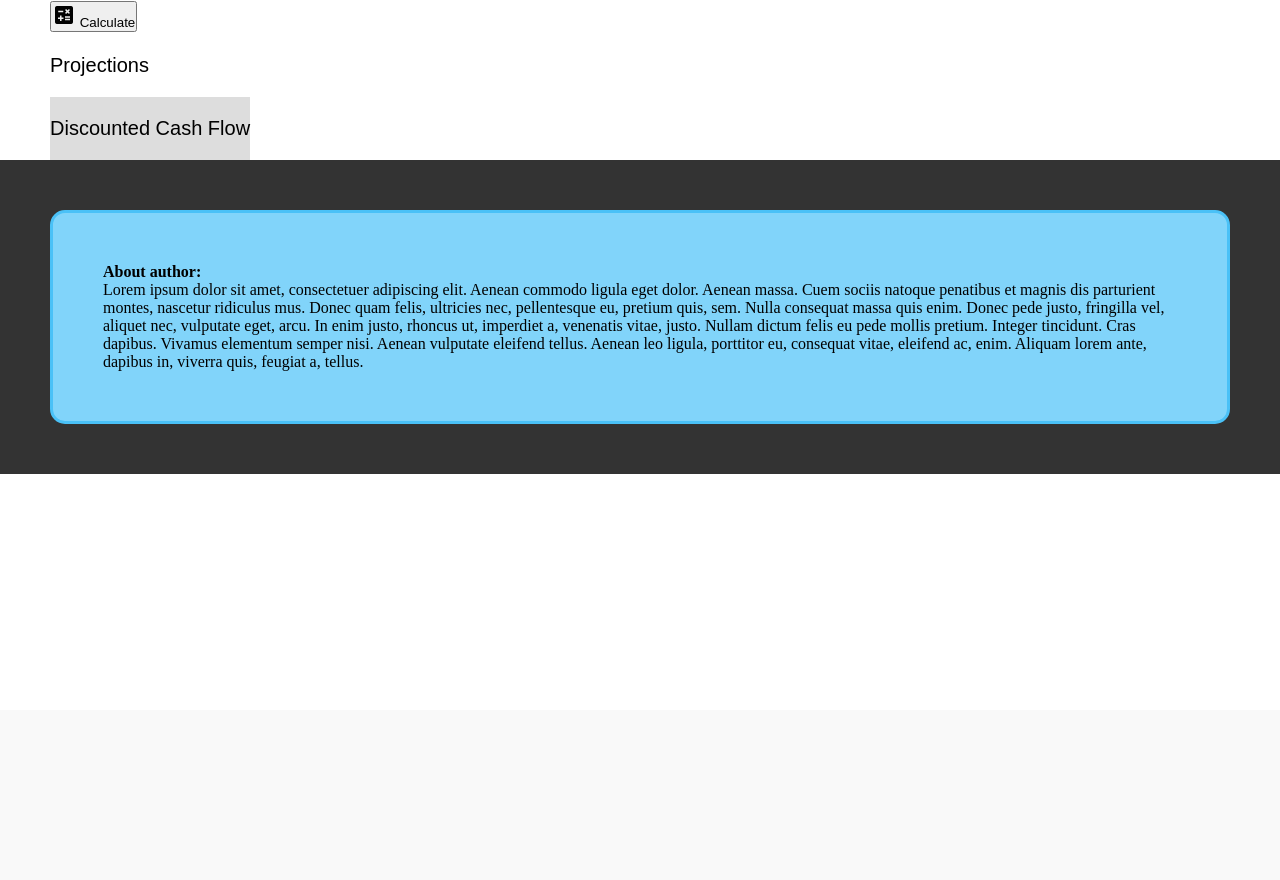
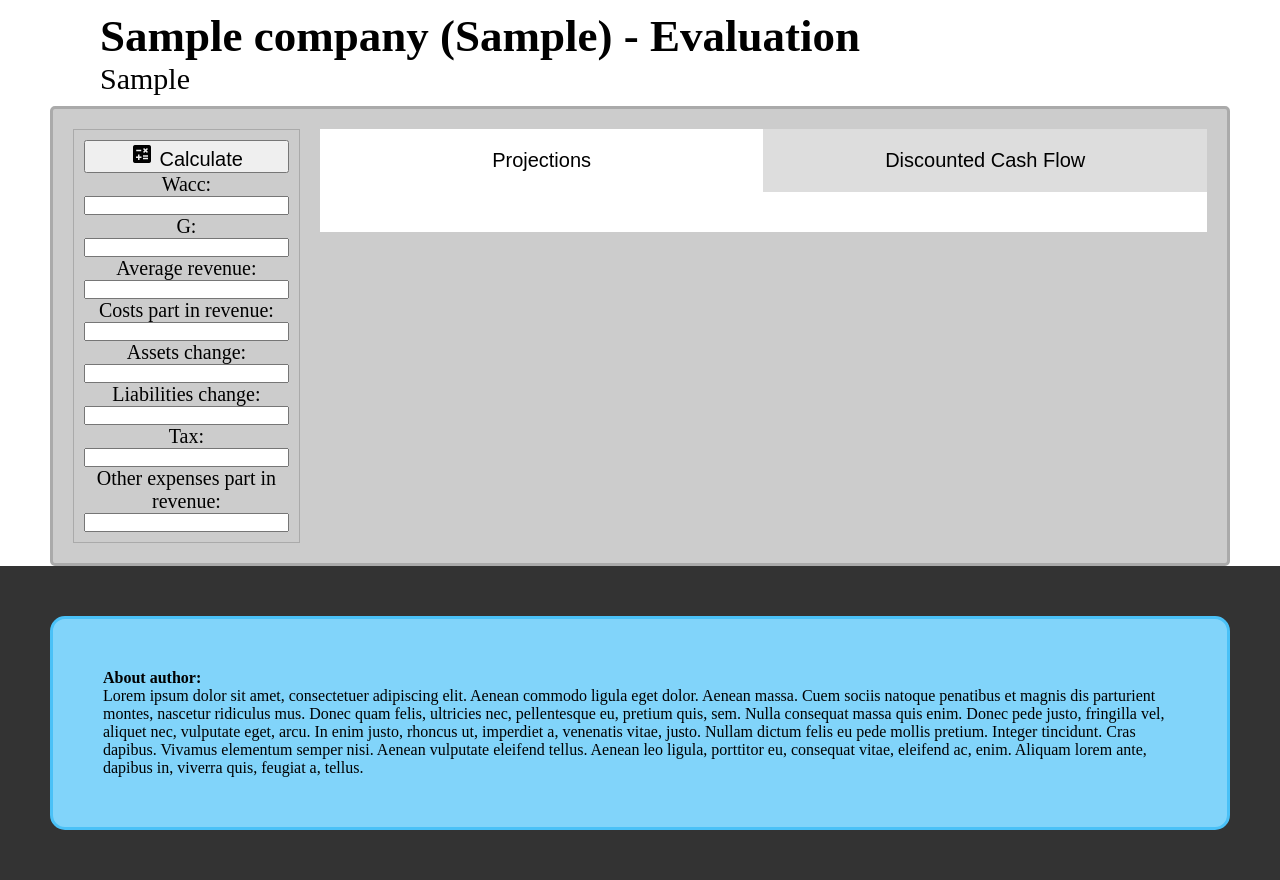
Before and after one commit to MichalDoman/EquityMagnet, a Django app: page /evaluation/1 in a window 1280 px wide. Shown: the part 90-970 px from the top of the page. Before the commit the page ends 564 px from the top, so only its background shows below. Run offline with Django 4.2, Linux system fonts and the light colour scheme; tables that the repository leaves empty hold one stand-in row (values such as "Sample post").

Commit message:
evaluation view v2

```diff
--- a/final_project/main_app/forms.py
+++ b/final_project/main_app/forms.py
@@ -2,7 +2,7 @@ from django import forms
 from django.core.validators import MinValueValidator
 
 from main_app.models import Exchange, Sector
-from main_app.utils import get_all_countries
+from main_app.utils.general_utils import get_all_countries
 
 
 class SearchFiltersForm(forms.Form):
@@ -41,13 +41,13 @@ class RegisterForm(forms.Form):
     password = forms.CharField(widget=forms.PasswordInput)
     password_repeated = forms.CharField(widget=forms.PasswordInput)
 
-# class EvaluationEditablesForm(forms.Form):
-#     wacc =
-#     g =
-#     average_revenue =
-#     koszty_w_przychodach =
-#     dynamika_aktywow=
-#     dynamika_pasywów =
-#     podatek =
-#     udział_pozostałych_kosztów =
-#     instrukcja do wyceny
+
+class EvaluationEditablesForm(forms.Form):
+    wacc = forms.FloatField(initial=0.2, required=False)
+    g = forms.FloatField(initial=0.059, required=False)
+    average_revenue = forms.IntegerField(required=False)
+    costs_part_in_revenue = forms.FloatField(required=False)
+    assets_change = forms.FloatField(required=False)
+    liabilities_change = forms.FloatField(required=False)
+    tax = forms.FloatField(required=False)
+    other_expenses_part_in_revenue = forms.FloatField(required=False)
--- a/final_project/main_app/static/base.css
+++ b/final_project/main_app/static/base.css
@@ -120,7 +120,7 @@ footer {
     padding: 0 10px;
 }
 
-.sort-arrows-box a:first-child i{
+.sort-arrows-box a:first-child i {
     margin-bottom: -5px;
 }
 
@@ -262,6 +262,67 @@ footer {
     text-align: left;
     padding: 0 10px;
 }
+
+/* ---------------------------------------------- Evaluation View: */
+.main-box {
+    display: grid;
+    grid-template-columns: 20% 80%;
+    gap: 20px;
+    background-color: #cccccc;
+    padding: 20px;
+    border-radius: 5px;
+    border: 3px solid #aaaaaa;
+}
+
+.values-box {
+    border: 1px solid #aaaaaa;
+    padding: 10px;
+}
+
+.values-form {
+    display: flex;
+    flex-direction: column;
+    justify-content: center;
+}
+
+.values-form label {
+    font-size: 20px;
+    text-align: center;
+}
+
+
+.calculate-btn {
+    border: none;
+    text-transform: capitalize;
+    font-size: 20px;
+}
+
+.evaluation-box {
+    display: flex;
+    flex-direction: column;
+    padding-right: 20px;
+}
+
+.evaluation-tabs {
+    display: flex;
+    flex-direction: row;
+    justify-content: center;
+}
+
+.evaluation-tabs button {
+    width: 50%;
+}
+
+.content {
+    display: none;
+    padding: 20px;
+}
+
+.content.active {
+    display: block;
+    background: #ffffff;
+}
+
 /* ---------------------------------------------- Register View: */
 .register-form-box {
     margin: 10px 35%;
@@ -270,6 +331,7 @@ footer {
     border-radius: 10px;
     padding: 20px 0;
 }
+
 .register-form {
     display: flex;
     flex-direction: column;
--- a/final_project/main_app/static/js/company_details.js
+++ b/final_project/main_app/static/js/company_details.js
@@ -2,7 +2,7 @@ const tab_buttons = document.querySelectorAll(".tab-btn");
 const details = document.querySelectorAll(".details");
 const section = document.querySelector(".section-center")
 
-section.addEventListener("click", function (event) {
+section.addEventListener("click", (event) => {
     const tab_id = event.target.dataset.id;
     if (tab_id) {
         tab_buttons.forEach(function (button) {
--- /dev/null
+++ b/final_project/main_app/static/js/evaluation.js
@@ -0,0 +1,18 @@
+const tabButtons = document.querySelectorAll(".evaluation-box button")
+const contentBoxes = document.querySelectorAll(".content")
+const evaluationBox = document.querySelector(".evaluation-box")
+
+evaluationBox.addEventListener("click", (event) => {
+    const tab_id = event.target.dataset.id;
+    if (tab_id) {
+        tabButtons.forEach(function (button) {
+            button.classList.remove("active");
+            event.target.classList.add("active");
+        });
+        contentBoxes.forEach(function (content) {
+            content.classList.remove("active");
+        });
+        const tab = document.getElementById(tab_id);
+        tab.classList.add("active");
+    }
+});
--- a/final_project/main_app/templates/main_app/company_evaluation.html
+++ b/final_project/main_app/templates/main_app/company_evaluation.html
@@ -2,23 +2,29 @@
 {% load static %}
 
 {% block javascript %}
-
+    <script src="{% static "js/evaluation.js" %}" defer></script>
 {% endblock %}
 
 {% block title %}{{ company.symbol }} evaluation{% endblock %}
 
 {% block content %}
+
+    <div class="company-label">
+        <h2>{{ company.name }} ({{ company.symbol }}) - Evaluation</h2>
+        <p>{{ company.exchange.symbol }}</p>
+    </div>
+
     <div class="main-box">
         <div class="values-box">
             <form class="values-form">
                 {% csrf_token %}
-
                 <button type="submit">
                     <span class="calculate-btn">
                         <i class="material-icons">calculate</i>
                         Calculate
                     </span>
                 </button>
+                {{ form }}
             </form>
         </div>
         <div class="evaluation-box">
--- /dev/null
+++ b/final_project/main_app/utils/evaluation_utils.py
@@ -0,0 +1,2 @@
+def calculate_initial_editables(company):
+    pass
--- a/final_project/main_app/views.py
+++ b/final_project/main_app/views.py
@@ -13,8 +13,8 @@ from django.contrib.auth.mixins import LoginRequiredMixin
 
 from main_app.models import Company, IncomeStatement, BalanceSheet, CashFlowStatement, Price, FavoriteCompany, \
     Evaluation
-from main_app.utils import get_field_dictionaries, extract_historical_prices, get_all_countries
-from main_app.forms import SearchFiltersForm, RegisterForm
+from main_app.utils.general_utils import get_field_dictionaries, extract_historical_prices, get_all_countries
+from main_app.forms import SearchFiltersForm, EvaluationEditablesForm, RegisterForm
 
 
 class HomeView(View):
@@ -166,6 +166,19 @@ class EvaluationView(DetailView):
     model = Company
     context_object_name = "company"
     template_name_suffix = "_evaluation"
+    form_class = EvaluationEditablesForm
+
+    def get_queryset(self):
+        queryset = super().get_queryset()
+        form = self.form_class(self.request.GET)
+        if form.is_valid():
+            pass
+        return queryset
+
+    def get_context_data(self, **kwargs):
+        context = super().get_context_data(**kwargs)
+        context['form'] = self.form_class(self.request.GET)
+        return context
 
 
 class RegisterView(FormView):
```
Also changed, not shown: final_project/main_app/utils/general_utils.py (renamed from final_project/main_app/utils.py).
